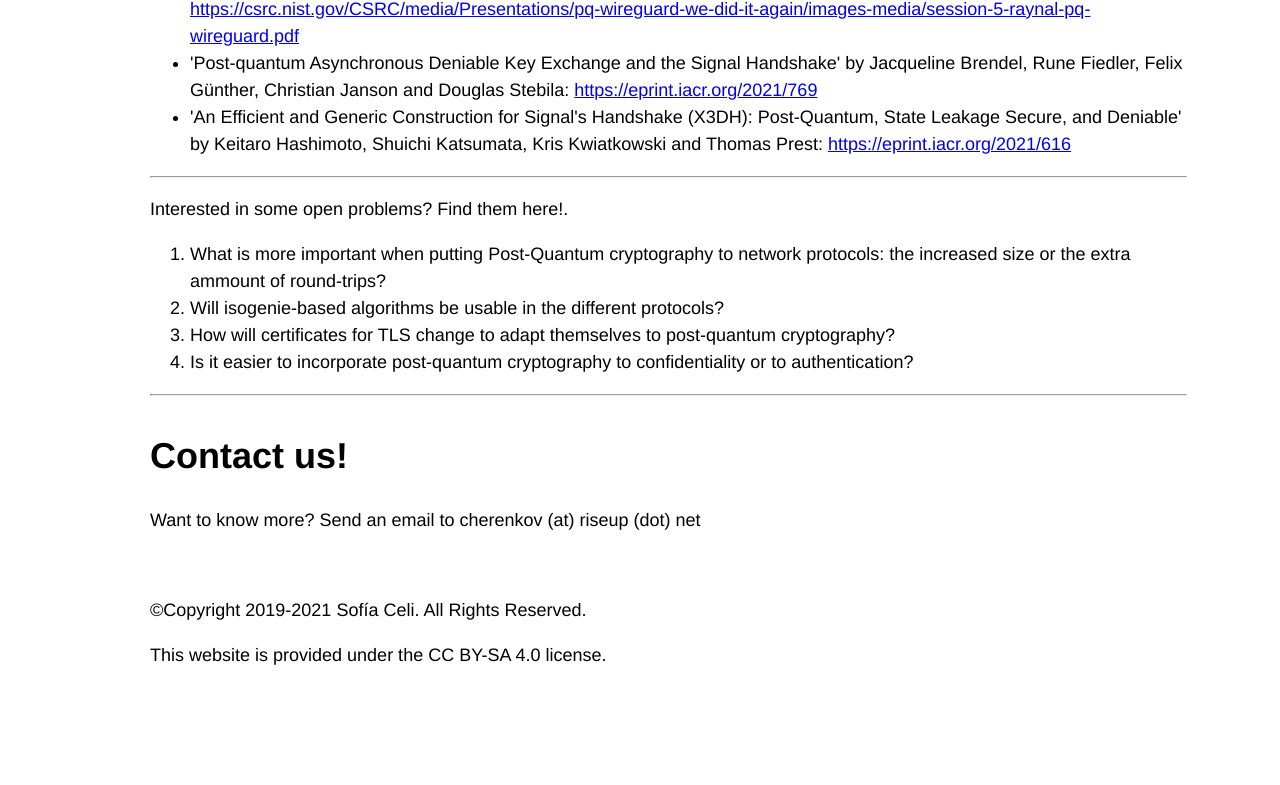
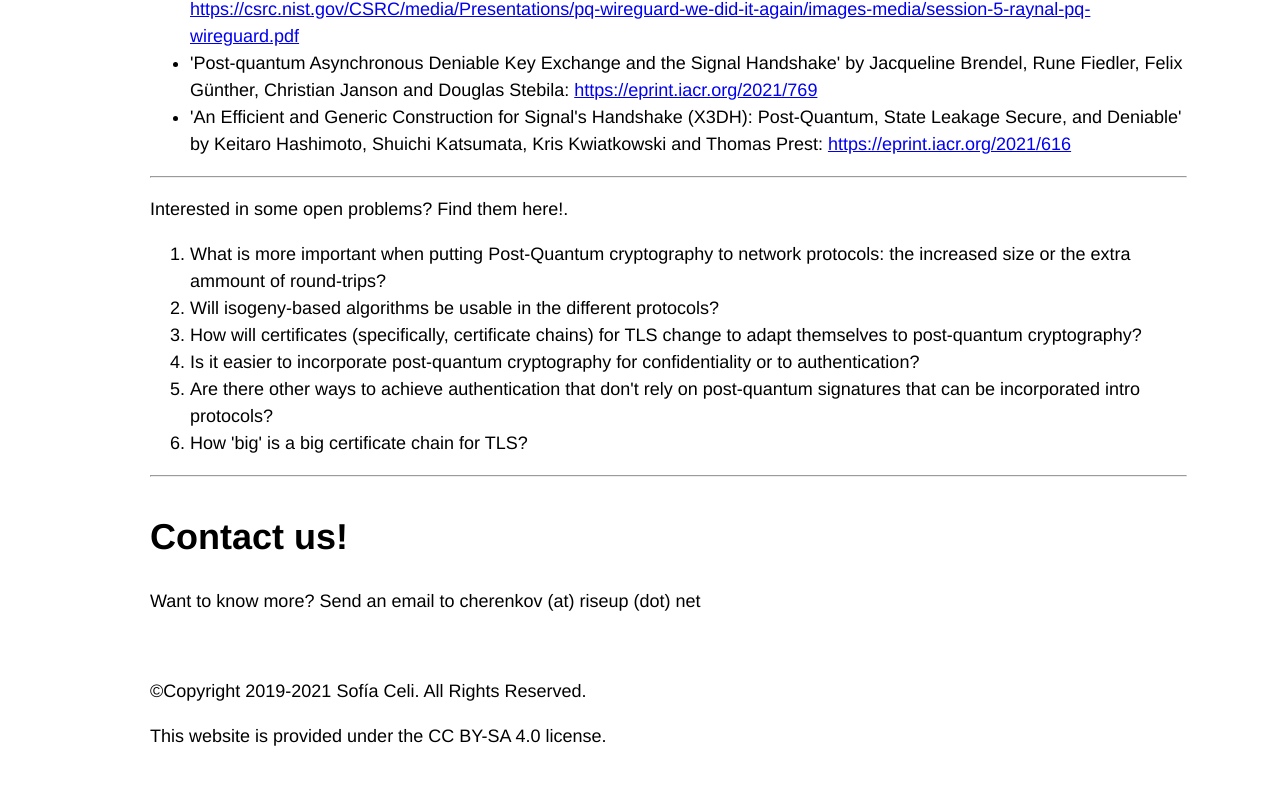
Before and after one commit to claucece/PQNet-Workshop, a Jekyll site: the page built from resources.html, in a window 1280 px wide and 900 px high, scrolled down 1841 px. Shown: the top 785 px of the window. Built offline with Jekyll 4.4.1, drawn with Linux system fonts in a browser that asks for light colours.

Commit message:
Other questions

```diff
--- a/resources.html
+++ b/resources.html
@@ -57,9 +57,11 @@ layout: default
         </p>
 				<ol>
 				  <li>What is more important when putting Post-Quantum cryptography to network protocols: the increased size or the extra ammount of round-trips?</li>
-				  <li>Will isogenie-based algorithms be usable in the different protocols?</li>
-				  <li>How will certificates for TLS change to adapt themselves to post-quantum cryptography?</li>
-				  <li>Is it easier to incorporate post-quantum cryptography to confidentiality or to authentication?</li>
+				  <li>Will isogeny-based algorithms be usable in the different protocols?</li>
+				  <li>How will certificates (specifically, certificate chains) for TLS change to adapt themselves to post-quantum cryptography?</li>
+				  <li>Is it easier to incorporate post-quantum cryptography for confidentiality or to authentication?</li>
+				  <li>Are there other ways to achieve authentication that don't rely on post-quantum signatures that can be incorporated intro protocols?</li>
+				  <li>How 'big' is a big certificate chain for TLS?</li>
 				</ol>
   		</div>
 		<hr>
```
